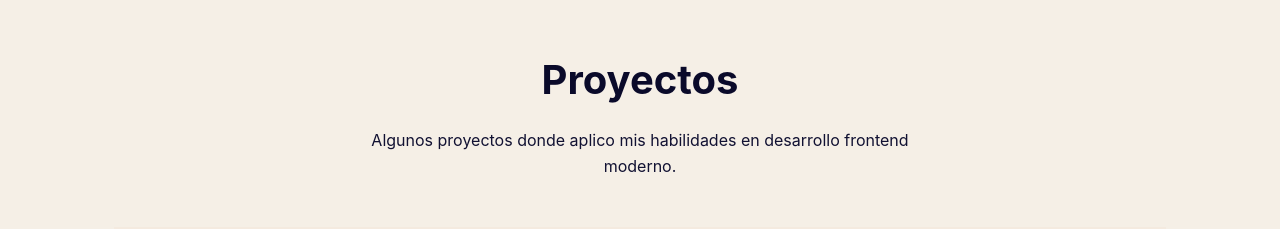
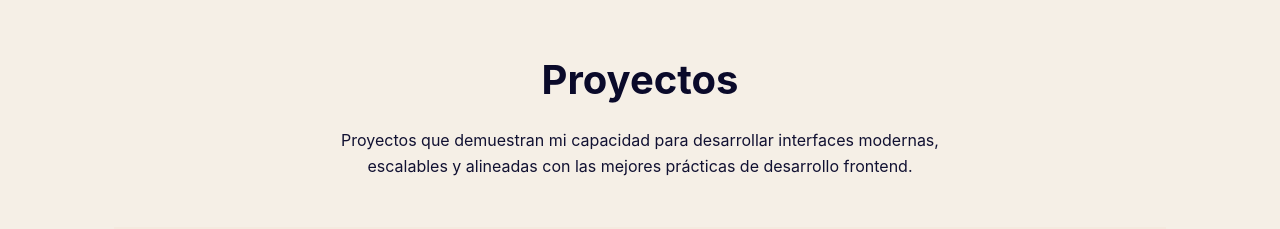
Before and after one commit to Bethsyf/portfolio, a Next.js app: page / in a window 1280 px wide. Shown: the part 1660-1889 px from the top of the page. Built offline with nearby package versions, Linux system fonts and the light colour scheme.

Commit message:
feat(projects): improve intro text with more professional description

```diff
--- a/src/components/views/projects/ProjectsView.tsx
+++ b/src/components/views/projects/ProjectsView.tsx
@@ -73,8 +73,7 @@ export default function ProjectsView() {
       <h2>Proyectos</h2>
 
       <p className={s.intro}>
-        Algunos proyectos donde aplico mis habilidades
-        en desarrollo frontend moderno.
+        Proyectos que demuestran mi capacidad para desarrollar interfaces modernas, escalables y alineadas con las mejores prácticas de desarrollo frontend.
       </p>
 
       <h3 className={s.sectionTitle}>Académicos</h3>
```
Also changed, not shown: src/components/views/experience/Experience.module.scss (+0 -52 lines).
